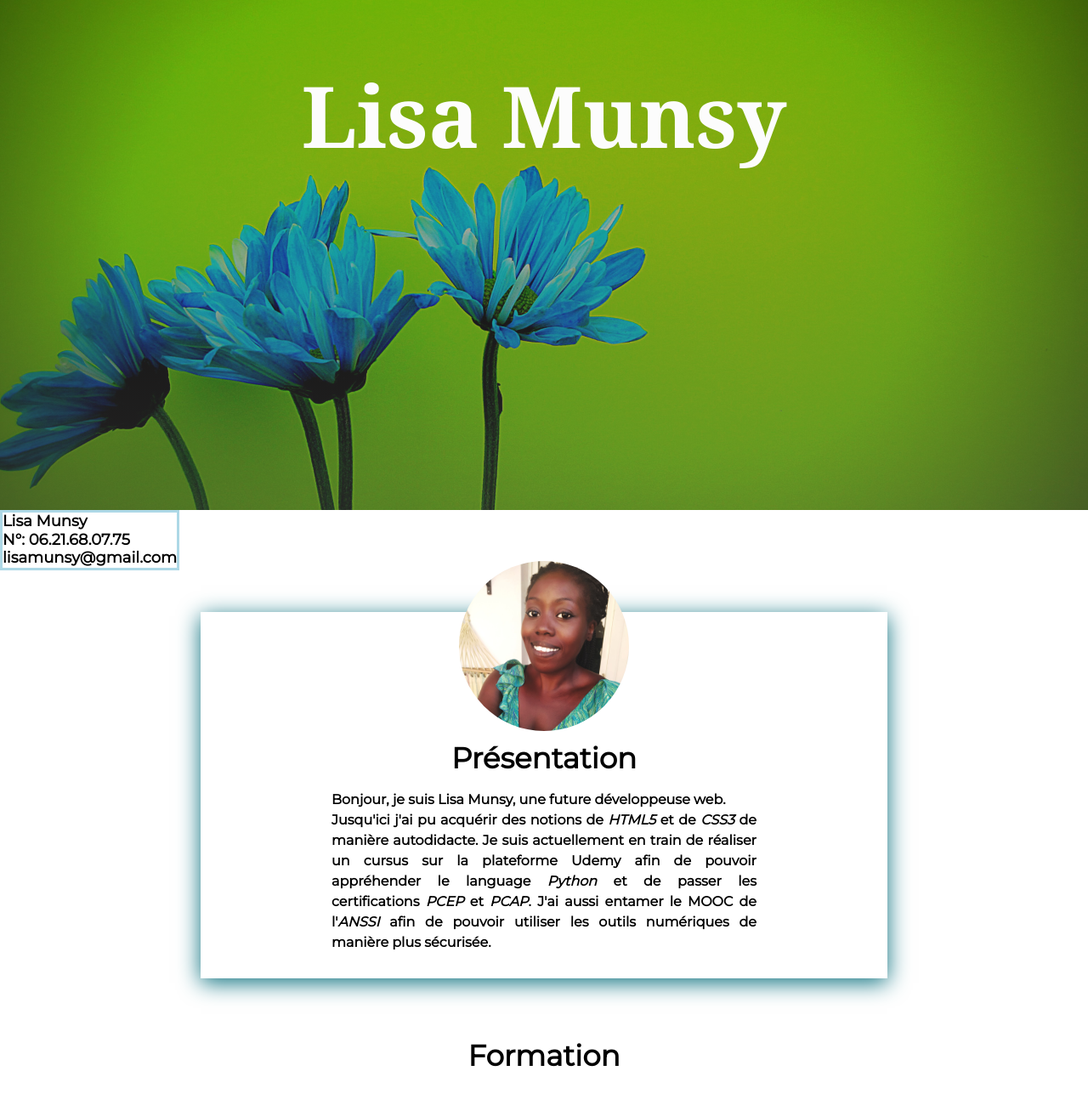
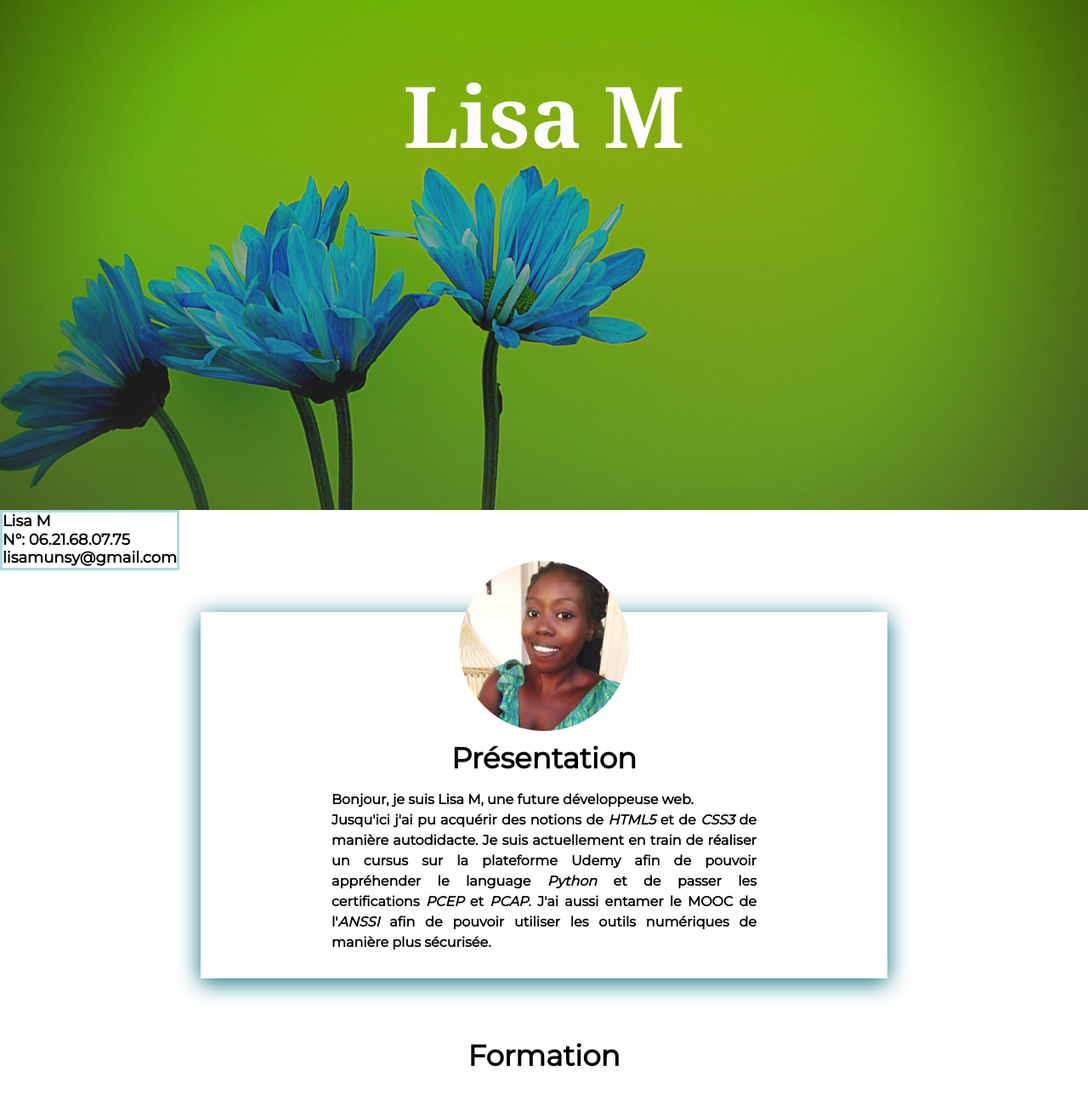
Before and after one commit to Lisamunsy/codedecouverte, a website: page index.html in a window 1280 px wide. Shown: the top 1300 px of the page at 85% size. Drawn offline with Linux system fonts and the light colour scheme.

Commit message:
plus privé

```diff
--- a/index.html
+++ b/index.html
@@ -16,12 +16,12 @@
   </head>
   <body>
     <header>
-      <h1>Lisa Munsy</h1>
+      <h1>Lisa M</h1>
     </header>
 
-    <!--Trouver comment faire un badge flottant -->
+    <!--essais carte de visite -->
       <section class="carte" style="position: fixed ;position:sticky ; top: 0;width: auto; background-color: white; z-index: 1 ; border: solid lightblue;">
-     Lisa Munsy
+     Lisa M
     </br>N°: 06.21.68.07.75
     </br> lisamunsy@gmail.com
     </section>
@@ -30,7 +30,7 @@
       <img src="images/imagesitelisa.jpg" alt="Photo de Lisa" />
       <h2>Présentation</h2>
       <div class="intro">
-        Bonjour, je suis Lisa Munsy, une future développeuse web. </br>Jusqu'ici
+        Bonjour, je suis Lisa M, une future développeuse web. </br>Jusqu'ici
         j'ai pu acquérir des notions de <i>HTML5</i> et de <i>CSS3</i> de manière
         autodidacte. Je suis actuellement en train de réaliser un cursus sur la
         plateforme Udemy afin de pouvoir appréhender le language <i>Python</i> et de
--- a/package.json
+++ b/package.json
@@ -1,5 +1,5 @@
 {
-  "name": "decouverte-code-lisa-6h-forked",
+  "name": "cvlisam",
   "version": "1.0.0",
   "description": "",
   "main": "index.html",
```
Also changed, not shown: 1 other file.
